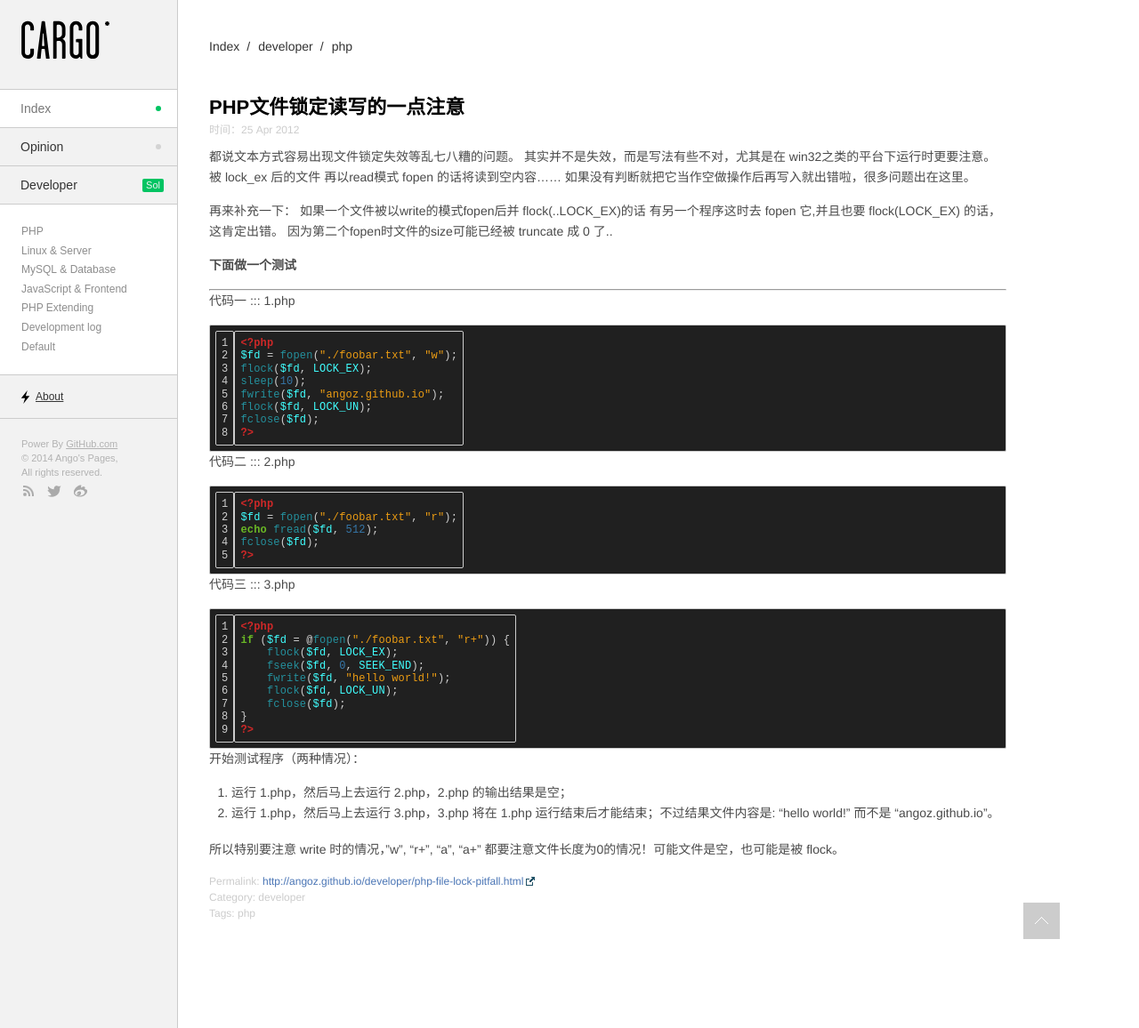
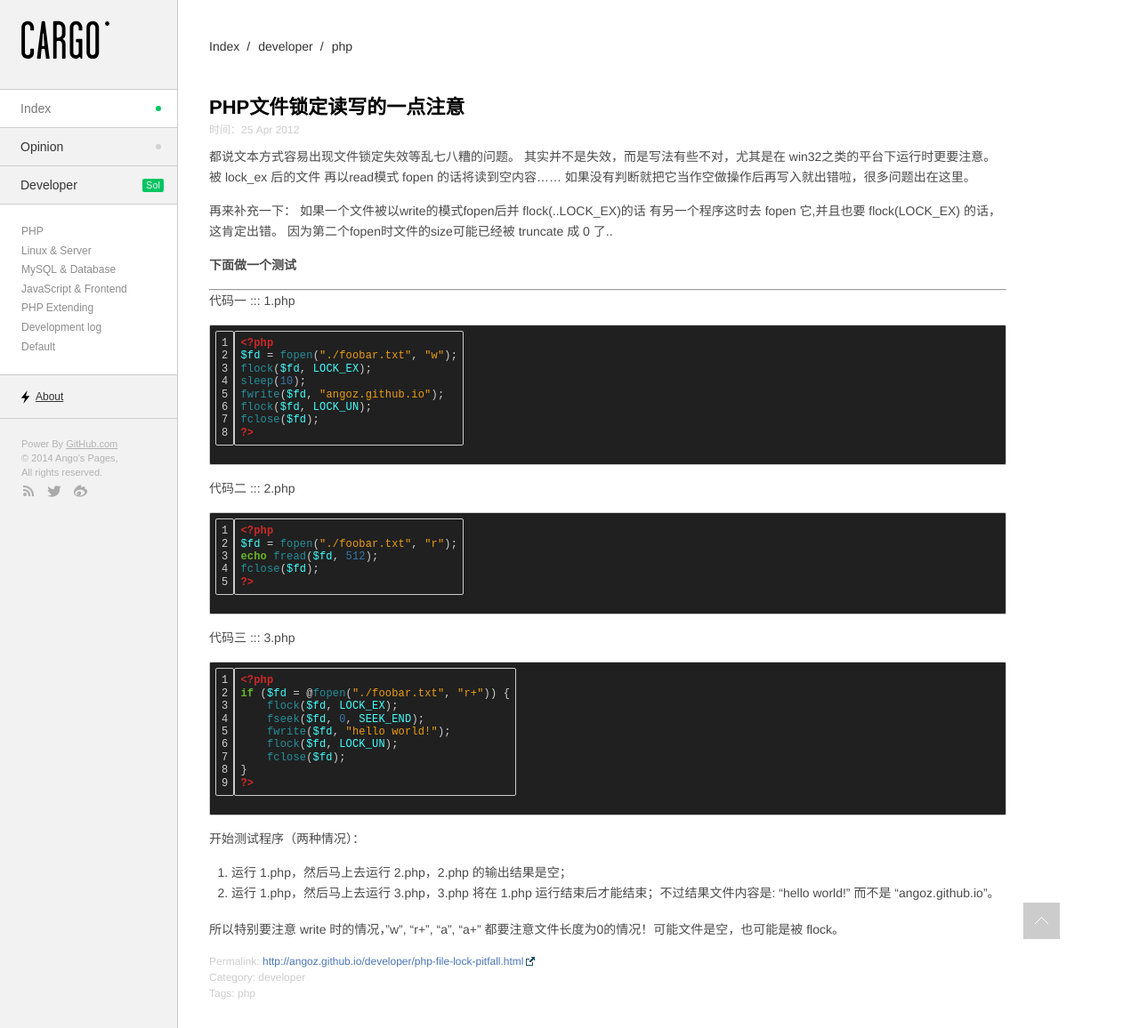
Before and after one commit to angoz/angoz.github.io, a Jekyll site: the page built from _posts/developer/2012-04-24-php-file-lock-pitfall.md, in a window 1280 px wide and 1156 px high. Shown: the whole window at 89% size. Built offline with Jekyll 4.4.1, drawn with Linux system fonts in a browser that asks for light colours; nearby versions of some CDN libraries; Markdown is read by kramdown in place of the engine named in the settings.

Commit message:
Modified

```diff
--- a/assets/styles/default.css
+++ b/assets/styles/default.css
@@ -153,11 +153,16 @@ pre {
 	font-size: 12px;
 	letter-spacing: 0.015em;
 	line-height: 120%;
+	margin-bottom: 15px;
 	padding: 0.5em;
 }
 
 code {
 	font-family: 'Consolas', 'DejaVu Sans Mono', 'Bitstream Vera Sans Mono', monospace !important;
+}
+
+p + pre {
+	margin-top: -12px;
 }
 
 /*========================================
```
Lines whose indentation alone changed are shown as unchanged.
